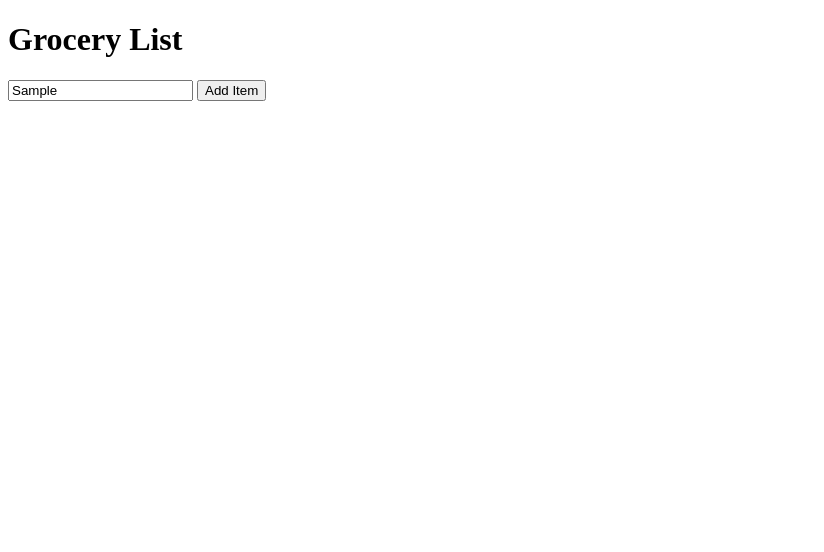
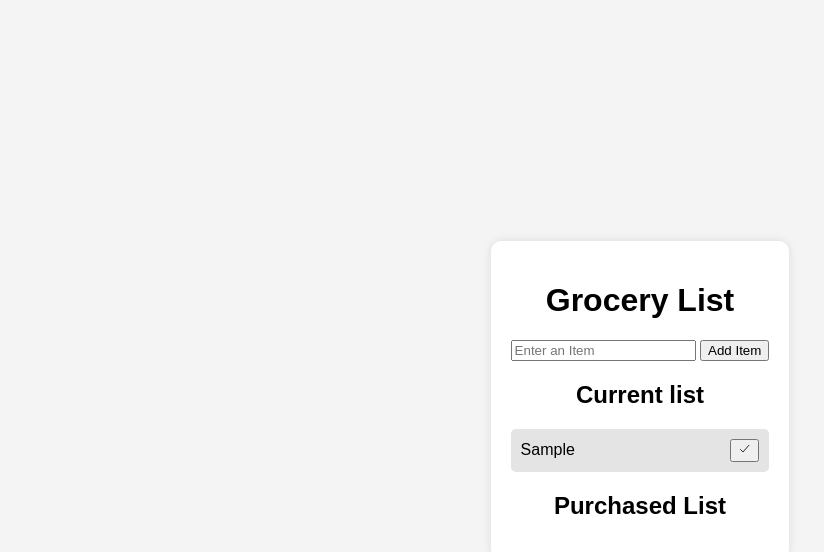
Before and after one commit to ryansweeney157/105Final_1, a plain HTML site: page index.html in a window 1280 px wide. Both pictures are taken after typing "Sample" into the empty fields and a click on the button "Add Item". Shown: the whole page, without its empty margins (0-824 px from the left). Drawn offline with nearby package versions, Linux system fonts and the light colour scheme.

Commit message:
added more and fixed

```diff
--- a/index.html
+++ b/index.html
@@ -4,6 +4,7 @@
     <meta charset="UTF-8">
     <meta name="viewport" content="width=device-width, initial-scale=1.0">
     <title>Document</title>
+    <link rel="stylesheet" href="styles.css">
     <script type="module" src="https://unpkg.com/ionicons@7.1.0/dist/ionicons/ionicons.esm.js"></script>
 <script nomodule src="https://unpkg.com/ionicons@7.1.0/dist/ionicons/ionicons.js"></script>
 </head>
@@ -12,7 +13,13 @@
         <h1>Grocery List</h1>
         <input type="text" id="item-input" placeholder="Enter an Item">
         <button id="addItem">Add Item</button>
-        <ul id="grocery-list"></ul>
+        <h2>Current list</h2>
+        <ul id="groceryList"></ul>
+        <h2>Purchased List</h2>
+        <ul id="purchasedList"></ul>
+
+
+
     </div>
     <script src="java.js"></script>
 </body>
--- a/java.js
+++ b/java.js
@@ -1,28 +1,27 @@
+
 document.getElementById('addItem').addEventListener('click', function() {
     const itemInput = document.getElementById('item-input');
     const itemValue = itemInput.value.trim();
 
-    if(itemValue){
-        addItem(itemValue);
+    if (itemValue) {
+        addItem(itemValue, 'groceryList');
         itemInput.value = '';
     }
-})
+});
 
-function addItem(item) {
-    const list = document.getElementById('grocery-list')
+function addItem(item, listId) {
+    const list = document.getElementById(listId);
     const listItem = document.createElement('li');
     listItem.textContent = item;
 
-    const removeItem = document.createElement('button')
-    removeItem.innerHTML = '<ion-icon name="close-outline"></ion-icon>';
-    removeItem.classList.add('removeItem');
-    removeItem.addEventListener('click', function() {
+    const moveItem = document.createElement('button');
+    moveItem.classList.add('moveItem');
+    moveItem.innerHTML = '<ion-icon name="checkmark-outline"></ion-icon>';
+    moveItem.addEventListener('click', function() {
         list.removeChild(listItem);
+        addItem(item, 'purchasedList');
     });
-    listItem.appendChild(removeItem);
+
+    listItem.appendChild(moveItem);
     list.appendChild(listItem);
-
-    const strikeItem = document.createElement('button')
-    strikeItem =
-
 }
--- a/styles.css
+++ b/styles.css
@@ -0,0 +1,50 @@
+body {
+    font-family: Arial, sans-serif;
+    background-color: #f4f4f4;
+    display: flex;
+    justify-content: center;
+    align-items: center;
+    height: 100vh;
+    margin: 0;
+}
+
+.container {
+    background: #fff;
+    padding: 20px;
+    border-radius: 10px;
+    box-shadow: 0 0 10px rgba(0, 0, 0, 0.1);
+    text-align: center;
+}
+
+#itemInput {
+    padding: 10px;
+    width: 200px;
+    margin-right: 10px;
+}
+
+#addItemButton {
+    padding: 10px 15px;
+    cursor: pointer;
+}
+
+ul {
+    list-style: none;
+    padding: 0;
+}
+
+li {
+    padding: 10px;
+    margin: 5px 0;
+    background: #e4e4e4;
+    border-radius: 5px;
+    display: flex;
+    justify-content: space-between;
+    align-items: center;
+}
+
+.moveButton {
+    background: none;
+    border: none;
+    cursor: pointer;
+    color: green;
+}
```
